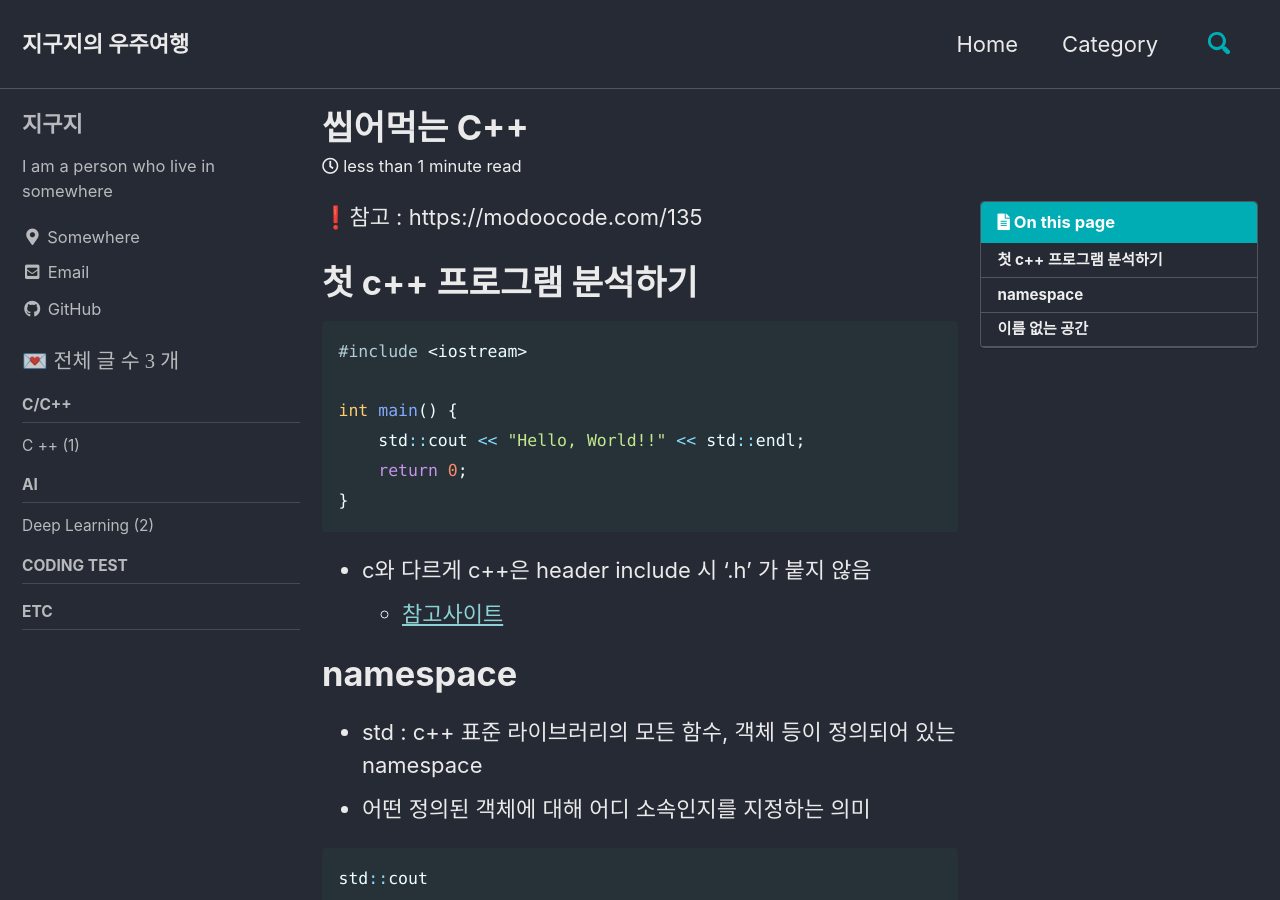
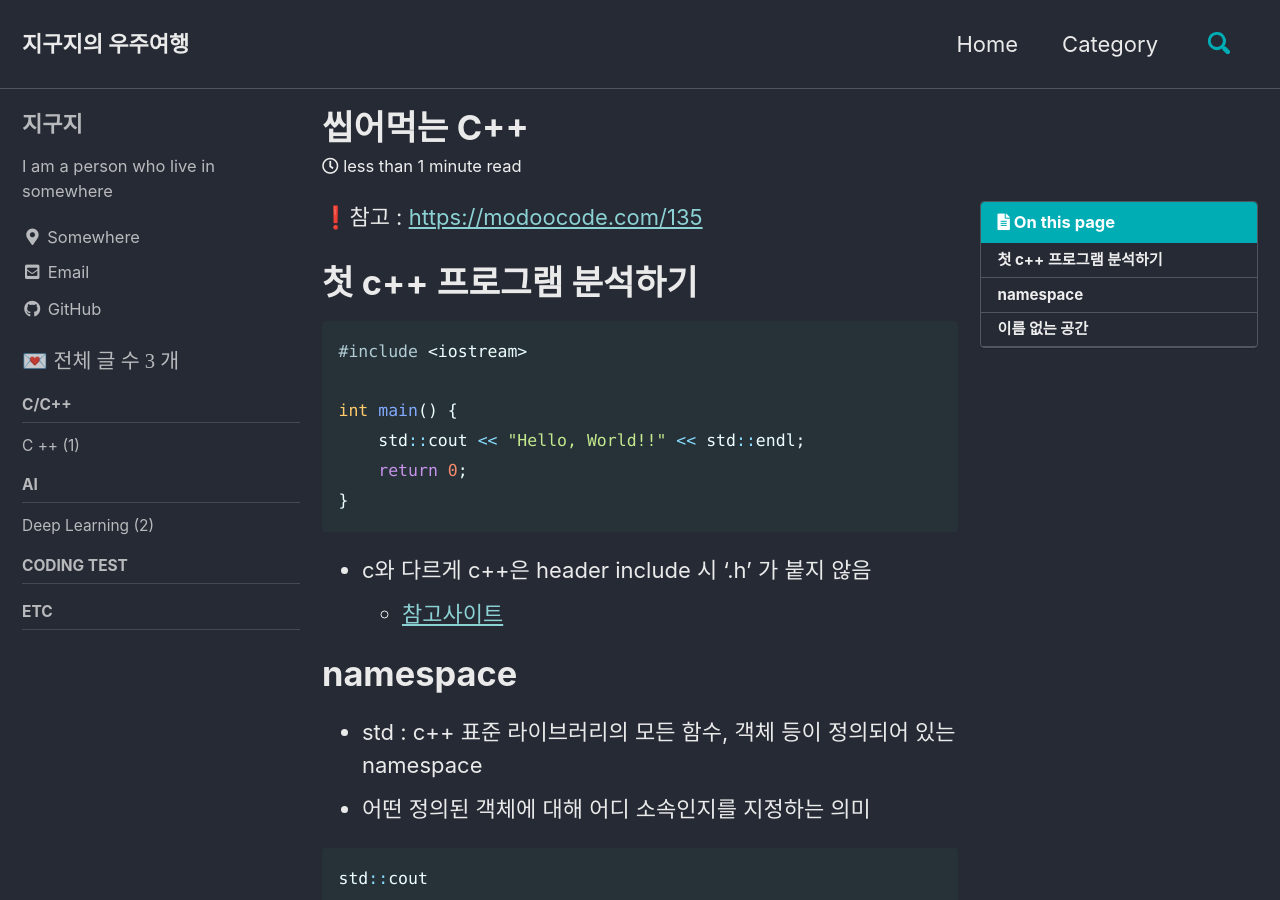
Before and after one commit to hyesuk-k/hyesuk-k.github.io, a Jekyll site: the page built from _posts/2021-06-05-cpp_start.md, in a window 1280 px wide and 900 px high. Built offline with Jekyll 4.4.1, drawn with Linux system fonts in a browser that asks for light colours; cached includes are drawn as plain includes.

```diff
--- a/_posts/2021-06-05-cpp_start.md
+++ b/_posts/2021-06-05-cpp_start.md
@@ -16,7 +16,7 @@ last_modified_at: 2021-06-05
 
 ---
 
-❗참고 : https://modoocode.com/135
+❗참고 : <https://modoocode.com/135>
 
 # 첫 c++ 프로그램 분석하기
 
```
